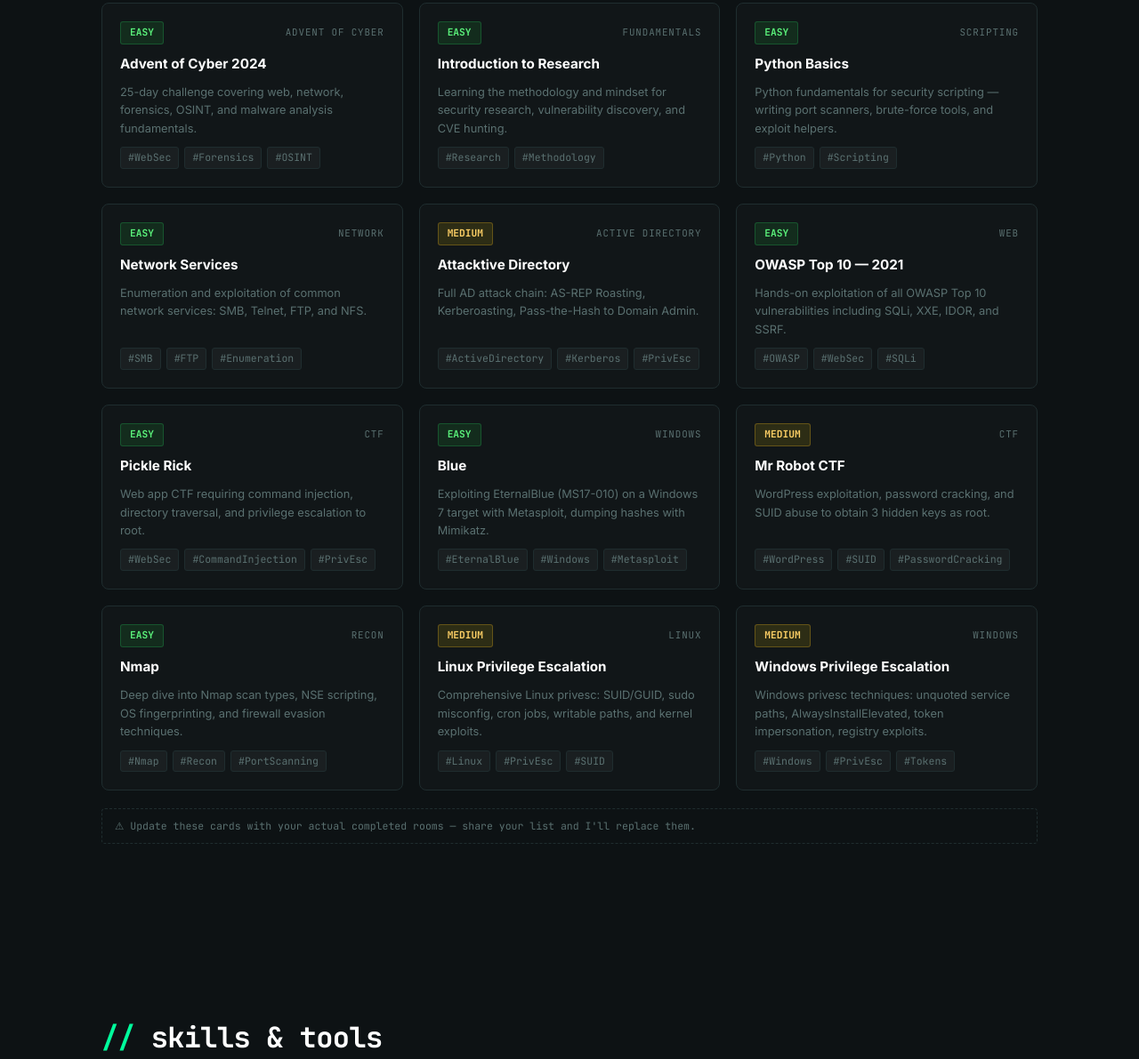
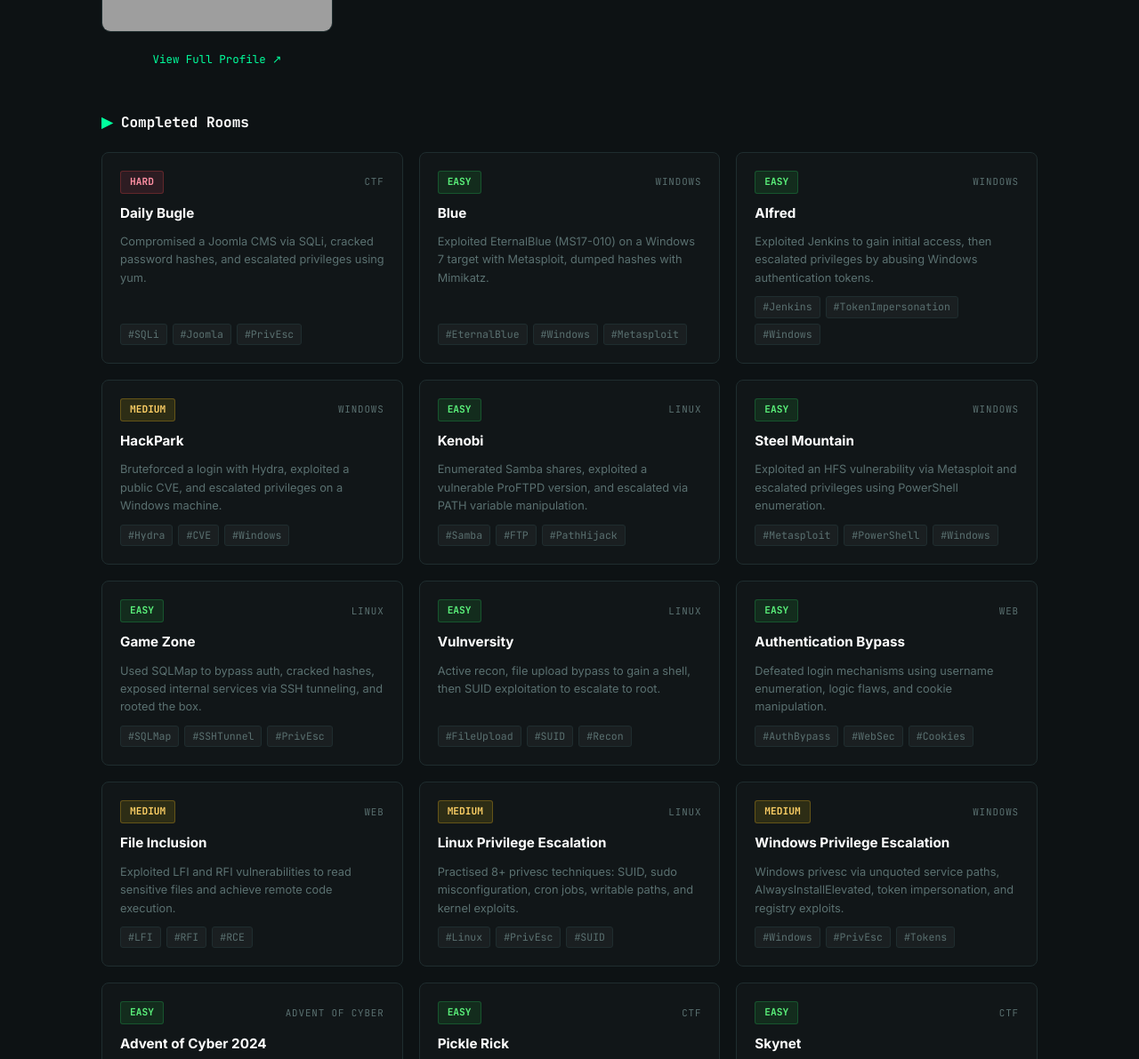
Before and after one commit to HusseinAzzam76/Portfolio-, a website: page index.html in a window 1280 px wide. Shown: the part 2068-3259 px from the top of the page at 89% size. Drawn offline with Linux system fonts and the light colour scheme; no server answers; grey boxes are pictures that could not be loaded.

Commit message:
Update design, rooms, certifications and profile photo

```diff
--- a/index.html
+++ b/index.html
@@ -66,6 +66,13 @@
   <section id="about" class="section">
     <div class="container">
       <h2 class="section-title"><span class="accent">//</span> whoami</h2>
+      <div class="about-profile">
+        <img src="profile.png" alt="Alhussein Azzam" class="about-avatar" />
+        <div class="about-intro">
+          <h3 class="about-intro-name">Alhussein Azzam</h3>
+          <p class="about-intro-role">Penetration Tester &amp; Security Researcher</p>
+        </div>
+      </div>
       <div class="about-grid">
         <div class="about-text">
           <p>
@@ -175,6 +182,90 @@
       <h3 class="thm-rooms-title"><span class="accent">▶</span> Completed Rooms</h3>
       <div class="thm-rooms-grid">
 
+        <a class="thm-room-card" href="https://tryhackme.com/room/dailybugle" target="_blank" rel="noopener">
+          <div class="thm-room-header"><span class="badge badge-hard">Hard</span><span class="thm-room-cat">CTF</span></div>
+          <h4>Daily Bugle</h4>
+          <p>Compromised a Joomla CMS via SQLi, cracked password hashes, and escalated privileges using yum.</p>
+          <div class="card-tags"><span>#SQLi</span><span>#Joomla</span><span>#PrivEsc</span></div>
+        </a>
+
+        <a class="thm-room-card" href="https://tryhackme.com/room/blue" target="_blank" rel="noopener">
+          <div class="thm-room-header"><span class="badge badge-easy">Easy</span><span class="thm-room-cat">Windows</span></div>
+          <h4>Blue</h4>
+          <p>Exploited EternalBlue (MS17-010) on a Windows 7 target with Metasploit, dumped hashes with Mimikatz.</p>
+          <div class="card-tags"><span>#EternalBlue</span><span>#Windows</span><span>#Metasploit</span></div>
+        </a>
+
+        <a class="thm-room-card" href="https://tryhackme.com/room/alfred" target="_blank" rel="noopener">
+          <div class="thm-room-header"><span class="badge badge-easy">Easy</span><span class="thm-room-cat">Windows</span></div>
+          <h4>Alfred</h4>
+          <p>Exploited Jenkins to gain initial access, then escalated privileges by abusing Windows authentication tokens.</p>
+          <div class="card-tags"><span>#Jenkins</span><span>#TokenImpersonation</span><span>#Windows</span></div>
+        </a>
+
+        <a class="thm-room-card" href="https://tryhackme.com/room/hackpark" target="_blank" rel="noopener">
+          <div class="thm-room-header"><span class="badge badge-medium">Medium</span><span class="thm-room-cat">Windows</span></div>
+          <h4>HackPark</h4>
+          <p>Bruteforced a login with Hydra, exploited a public CVE, and escalated privileges on a Windows machine.</p>
+          <div class="card-tags"><span>#Hydra</span><span>#CVE</span><span>#Windows</span></div>
+        </a>
+
+        <a class="thm-room-card" href="https://tryhackme.com/room/kenobi" target="_blank" rel="noopener">
+          <div class="thm-room-header"><span class="badge badge-easy">Easy</span><span class="thm-room-cat">Linux</span></div>
+          <h4>Kenobi</h4>
+          <p>Enumerated Samba shares, exploited a vulnerable ProFTPD version, and escalated via PATH variable manipulation.</p>
+          <div class="card-tags"><span>#Samba</span><span>#FTP</span><span>#PathHijack</span></div>
+        </a>
+
+        <a class="thm-room-card" href="https://tryhackme.com/room/steelmountain" target="_blank" rel="noopener">
+          <div class="thm-room-header"><span class="badge badge-easy">Easy</span><span class="thm-room-cat">Windows</span></div>
+          <h4>Steel Mountain</h4>
+          <p>Exploited an HFS vulnerability via Metasploit and escalated privileges using PowerShell enumeration.</p>
+          <div class="card-tags"><span>#Metasploit</span><span>#PowerShell</span><span>#Windows</span></div>
+        </a>
+
+        <a class="thm-room-card" href="https://tryhackme.com/room/gamezone" target="_blank" rel="noopener">
+          <div class="thm-room-header"><span class="badge badge-easy">Easy</span><span class="thm-room-cat">Linux</span></div>
+          <h4>Game Zone</h4>
+          <p>Used SQLMap to bypass auth, cracked hashes, exposed internal services via SSH tunneling, and rooted the box.</p>
+          <div class="card-tags"><span>#SQLMap</span><span>#SSHTunnel</span><span>#PrivEsc</span></div>
+        </a>
+
+        <a class="thm-room-card" href="https://tryhackme.com/room/vulnversity" target="_blank" rel="noopener">
+          <div class="thm-room-header"><span class="badge badge-easy">Easy</span><span class="thm-room-cat">Linux</span></div>
+          <h4>Vulnversity</h4>
+          <p>Active recon, file upload bypass to gain a shell, then SUID exploitation to escalate to root.</p>
+          <div class="card-tags"><span>#FileUpload</span><span>#SUID</span><span>#Recon</span></div>
+        </a>
+
+        <a class="thm-room-card" href="https://tryhackme.com/room/authenticationbypass" target="_blank" rel="noopener">
+          <div class="thm-room-header"><span class="badge badge-easy">Easy</span><span class="thm-room-cat">Web</span></div>
+          <h4>Authentication Bypass</h4>
+          <p>Defeated login mechanisms using username enumeration, logic flaws, and cookie manipulation.</p>
+          <div class="card-tags"><span>#AuthBypass</span><span>#WebSec</span><span>#Cookies</span></div>
+        </a>
+
+        <a class="thm-room-card" href="https://tryhackme.com/room/fileinc" target="_blank" rel="noopener">
+          <div class="thm-room-header"><span class="badge badge-medium">Medium</span><span class="thm-room-cat">Web</span></div>
+          <h4>File Inclusion</h4>
+          <p>Exploited LFI and RFI vulnerabilities to read sensitive files and achieve remote code execution.</p>
+          <div class="card-tags"><span>#LFI</span><span>#RFI</span><span>#RCE</span></div>
+        </a>
+
+        <a class="thm-room-card" href="https://tryhackme.com/room/linuxprivesc" target="_blank" rel="noopener">
+          <div class="thm-room-header"><span class="badge badge-medium">Medium</span><span class="thm-room-cat">Linux</span></div>
+          <h4>Linux Privilege Escalation</h4>
+          <p>Practised 8+ privesc techniques: SUID, sudo misconfiguration, cron jobs, writable paths, and kernel exploits.</p>
+          <div class="card-tags"><span>#Linux</span><span>#PrivEsc</span><span>#SUID</span></div>
+        </a>
+
+        <a class="thm-room-card" href="https://tryhackme.com/room/windowsprivesc20" target="_blank" rel="noopener">
+          <div class="thm-room-header"><span class="badge badge-medium">Medium</span><span class="thm-room-cat">Windows</span></div>
+          <h4>Windows Privilege Escalation</h4>
+          <p>Windows privesc via unquoted service paths, AlwaysInstallElevated, token impersonation, and registry exploits.</p>
+          <div class="card-tags"><span>#Windows</span><span>#PrivEsc</span><span>#Tokens</span></div>
+        </a>
+
         <a class="thm-room-card" href="https://tryhackme.com/room/adventofcyber2024" target="_blank" rel="noopener">
           <div class="thm-room-header"><span class="badge badge-easy">Easy</span><span class="thm-room-cat">Advent of Cyber</span></div>
           <h4>Advent of Cyber 2024</h4>
@@ -182,85 +273,28 @@
           <div class="card-tags"><span>#WebSec</span><span>#Forensics</span><span>#OSINT</span></div>
         </a>
 
-        <a class="thm-room-card" href="https://tryhackme.com/room/introtoresearch" target="_blank" rel="noopener">
-          <div class="thm-room-header"><span class="badge badge-easy">Easy</span><span class="thm-room-cat">Fundamentals</span></div>
-          <h4>Introduction to Research</h4>
-          <p>Learning the methodology and mindset for security research, vulnerability discovery, and CVE hunting.</p>
-          <div class="card-tags"><span>#Research</span><span>#Methodology</span></div>
-        </a>
-
-        <a class="thm-room-card" href="https://tryhackme.com/room/pythonbasics" target="_blank" rel="noopener">
-          <div class="thm-room-header"><span class="badge badge-easy">Easy</span><span class="thm-room-cat">Scripting</span></div>
-          <h4>Python Basics</h4>
-          <p>Python fundamentals for security scripting — writing port scanners, brute-force tools, and exploit helpers.</p>
-          <div class="card-tags"><span>#Python</span><span>#Scripting</span></div>
-        </a>
-
-        <a class="thm-room-card" href="https://tryhackme.com/room/networkservices" target="_blank" rel="noopener">
-          <div class="thm-room-header"><span class="badge badge-easy">Easy</span><span class="thm-room-cat">Network</span></div>
-          <h4>Network Services</h4>
-          <p>Enumeration and exploitation of common network services: SMB, Telnet, FTP, and NFS.</p>
-          <div class="card-tags"><span>#SMB</span><span>#FTP</span><span>#Enumeration</span></div>
-        </a>
-
-        <a class="thm-room-card" href="https://tryhackme.com/room/attacktivedirectory" target="_blank" rel="noopener">
-          <div class="thm-room-header"><span class="badge badge-medium">Medium</span><span class="thm-room-cat">Active Directory</span></div>
-          <h4>Attacktive Directory</h4>
-          <p>Full AD attack chain: AS-REP Roasting, Kerberoasting, Pass-the-Hash to Domain Admin.</p>
-          <div class="card-tags"><span>#ActiveDirectory</span><span>#Kerberos</span><span>#PrivEsc</span></div>
-        </a>
-
-        <a class="thm-room-card" href="https://tryhackme.com/room/owasptop10" target="_blank" rel="noopener">
-          <div class="thm-room-header"><span class="badge badge-easy">Easy</span><span class="thm-room-cat">Web</span></div>
-          <h4>OWASP Top 10 — 2021</h4>
-          <p>Hands-on exploitation of all OWASP Top 10 vulnerabilities including SQLi, XXE, IDOR, and SSRF.</p>
-          <div class="card-tags"><span>#OWASP</span><span>#WebSec</span><span>#SQLi</span></div>
-        </a>
-
         <a class="thm-room-card" href="https://tryhackme.com/room/picklerick" target="_blank" rel="noopener">
           <div class="thm-room-header"><span class="badge badge-easy">Easy</span><span class="thm-room-cat">CTF</span></div>
           <h4>Pickle Rick</h4>
           <p>Web app CTF requiring command injection, directory traversal, and privilege escalation to root.</p>
-          <div class="card-tags"><span>#WebSec</span><span>#CommandInjection</span><span>#PrivEsc</span></div>
+          <div class="card-tags"><span>#CommandInjection</span><span>#WebSec</span><span>#PrivEsc</span></div>
         </a>
 
-        <a class="thm-room-card" href="https://tryhackme.com/room/blue" target="_blank" rel="noopener">
-          <div class="thm-room-header"><span class="badge badge-easy">Easy</span><span class="thm-room-cat">Windows</span></div>
-          <h4>Blue</h4>
-          <p>Exploiting EternalBlue (MS17-010) on a Windows 7 target with Metasploit, dumping hashes with Mimikatz.</p>
-          <div class="card-tags"><span>#EternalBlue</span><span>#Windows</span><span>#Metasploit</span></div>
+        <a class="thm-room-card" href="https://tryhackme.com/room/skynet" target="_blank" rel="noopener">
+          <div class="thm-room-header"><span class="badge badge-easy">Easy</span><span class="thm-room-cat">CTF</span></div>
+          <h4>Skynet</h4>
+          <p>Enumerated Samba shares, exploited a vulnerable CMS, and escalated to root via a cron job wildcard injection.</p>
+          <div class="card-tags"><span>#Samba</span><span>#CMS</span><span>#CronJob</span></div>
         </a>
 
-        <a class="thm-room-card" href="https://tryhackme.com/room/mrrobot" target="_blank" rel="noopener">
-          <div class="thm-room-header"><span class="badge badge-medium">Medium</span><span class="thm-room-cat">CTF</span></div>
-          <h4>Mr Robot CTF</h4>
-          <p>WordPress exploitation, password cracking, and SUID abuse to obtain 3 hidden keys as root.</p>
-          <div class="card-tags"><span>#WordPress</span><span>#SUID</span><span>#PasswordCracking</span></div>
-        </a>
-
-        <a class="thm-room-card" href="https://tryhackme.com/room/nmap" target="_blank" rel="noopener">
-          <div class="thm-room-header"><span class="badge badge-easy">Easy</span><span class="thm-room-cat">Recon</span></div>
-          <h4>Nmap</h4>
-          <p>Deep dive into Nmap scan types, NSE scripting, OS fingerprinting, and firewall evasion techniques.</p>
-          <div class="card-tags"><span>#Nmap</span><span>#Recon</span><span>#PortScanning</span></div>
-        </a>
-
-        <a class="thm-room-card" href="https://tryhackme.com/room/linuxprivesc" target="_blank" rel="noopener">
-          <div class="thm-room-header"><span class="badge badge-medium">Medium</span><span class="thm-room-cat">Linux</span></div>
-          <h4>Linux Privilege Escalation</h4>
-          <p>Comprehensive Linux privesc: SUID/GUID, sudo misconfig, cron jobs, writable paths, and kernel exploits.</p>
-          <div class="card-tags"><span>#Linux</span><span>#PrivEsc</span><span>#SUID</span></div>
-        </a>
-
-        <a class="thm-room-card" href="https://tryhackme.com/room/windowsprivesc20" target="_blank" rel="noopener">
-          <div class="thm-room-header"><span class="badge badge-medium">Medium</span><span class="thm-room-cat">Windows</span></div>
-          <h4>Windows Privilege Escalation</h4>
-          <p>Windows privesc techniques: unquoted service paths, AlwaysInstallElevated, token impersonation, registry exploits.</p>
-          <div class="card-tags"><span>#Windows</span><span>#PrivEsc</span><span>#Tokens</span></div>
+        <a class="thm-room-card" href="https://tryhackme.com/room/burpsuitebasics" target="_blank" rel="noopener">
+          <div class="thm-room-header"><span class="badge badge-easy">Easy</span><span class="thm-room-cat">Web</span></div>
+          <h4>Burp Suite: The Basics</h4>
+          <p>Hands-on introduction to Burp Suite — proxy, intercept, Repeater, and web application attack workflows.</p>
+          <div class="card-tags"><span>#BurpSuite</span><span>#WebSec</span><span>#Proxy</span></div>
         </a>
 
       </div>
-      <p class="thm-rooms-note">⚠ Update these cards with your actual completed rooms — share your list and I'll replace them.</p>
 
     </div>
   </section>
@@ -322,6 +356,15 @@
           <ul>
             <li>Android APK Analysis</li><li>AWS Misconfiguration</li><li>S3 Bucket Hunting</li>
             <li>IAM Privilege Escalation</li><li>Container Escapes</li>
+          </ul>
+        </div>
+
+        <div class="skill-card">
+          <div class="skill-icon">🔬</div>
+          <h3>Digital Forensics</h3>
+          <ul>
+            <li>Autopsy</li><li>Disk &amp; Memory Analysis</li><li>File Carving</li>
+            <li>Log Analysis</li><li>Malware Triage</li>
           </ul>
         </div>
 
```
Also changed, not shown: style.css (+26 -0 lines), Bildschirmfoto 2026-04-20 um 15.28.51.png (added), profile.png (added), 1 other file.
